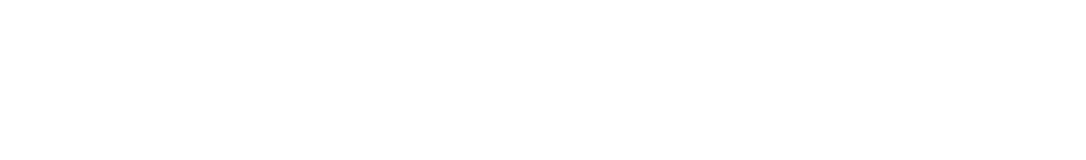
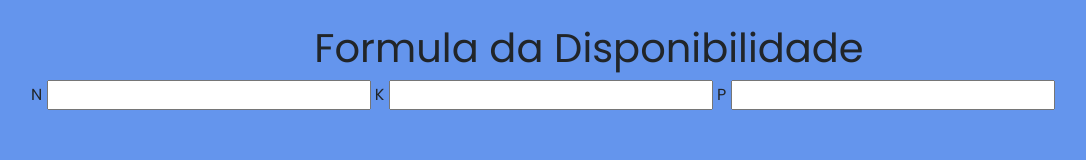
Before and after one commit to VictorTmelo/Formula-Disponibilidade, a website: page src/index.html in a window 1280 px wide. Shown: the whole page, without its empty margins (51-1137 px from the left). Drawn offline with nearby package versions, Linux system fonts and the light colour scheme.

Commit message:
Base Commit

```diff
--- /dev/null
+++ b/package.json
@@ -0,0 +1,5 @@
+{
+  "dependencies": {
+    "chart.js": "^3.9.1"
+  }
+}
--- /dev/null
+++ b/src/css/style.css
@@ -0,0 +1,6 @@
+body{
+    margin: 0;
+    padding: 0;
+    background-color: cornflowerblue;
+    font-family: 'Poppins', sans-serif;
+}
--- a/main.html
+++ b/src/index.html
@@ -1,20 +1,48 @@
 <!doctype html>
 <html lang="en">
   <head>
-    <title>Title</title>
+    <title>Formula da Disponibilidade</title>
     <!-- Required meta tags -->
     <meta charset="utf-8">
     <meta name="viewport" content="width=device-width, initial-scale=1, shrink-to-fit=no">
 
     <!-- Bootstrap CSS v5.2.0-beta1 -->
     <link rel="stylesheet" href="https://cdn.jsdelivr.net/npm/bootstrap@5.2.0-beta1/dist/css/bootstrap.min.css"  integrity="sha384-0evHe/X+R7YkIZDRvuzKMRqM+OrBnVFBL6DOitfPri4tjfHxaWutUpFmBp4vmVor" crossorigin="anonymous">
-
+    <link rel="stylesheet" href="./css/style.css"/>
+    <link rel="preconnect" href="https://fonts.googleapis.com">
+    <link rel="preconnect" href="https://fonts.gstatic.com" crossorigin>
+    <link href="https://fonts.googleapis.com/css2?family=Poppins&display=swap" rel="stylesheet">
   </head>
   <body>
+
+    <header class="pt-4 container d-flex justify-content-center align-items-center">
+      <h1>Formula da Disponibilidade</h1>
+    </header>
+
+    <main>
+
+      <section class="container">
+
+        <label for="n">N</label>
+        <input type="text" id="n">
+
+        <label for="k">K</label>
+        <input type="text" id="k">
+
+        <label for="p">P</label>
+        <input type="text" id="p">
+
+      </section>
+
+    </main>
+
 
     <!-- Bootstrap JavaScript Libraries -->
     <script src="https://cdn.jsdelivr.net/npm/@popperjs/core@2.11.5/dist/umd/popper.min.js" integrity="sha384-Xe+8cL9oJa6tN/veChSP7q+mnSPaj5Bcu9mPX5F5xIGE0DVittaqT5lorf0EI7Vk" crossorigin="anonymous"></script>
 
     <script src="https://cdn.jsdelivr.net/npm/bootstrap@5.2.0-beta1/dist/js/bootstrap.min.js" integrity="sha384-kjU+l4N0Yf4ZOJErLsIcvOU2qSb74wXpOhqTvwVx3OElZRweTnQ6d31fXEoRD1Jy" crossorigin="anonymous"></script>
+
+    <script src="./js/main.js"></script>
+
   </body>
 </html>
```
Also changed, not shown: main.js (deleted), src/js/main.js (added), 2 other files.
